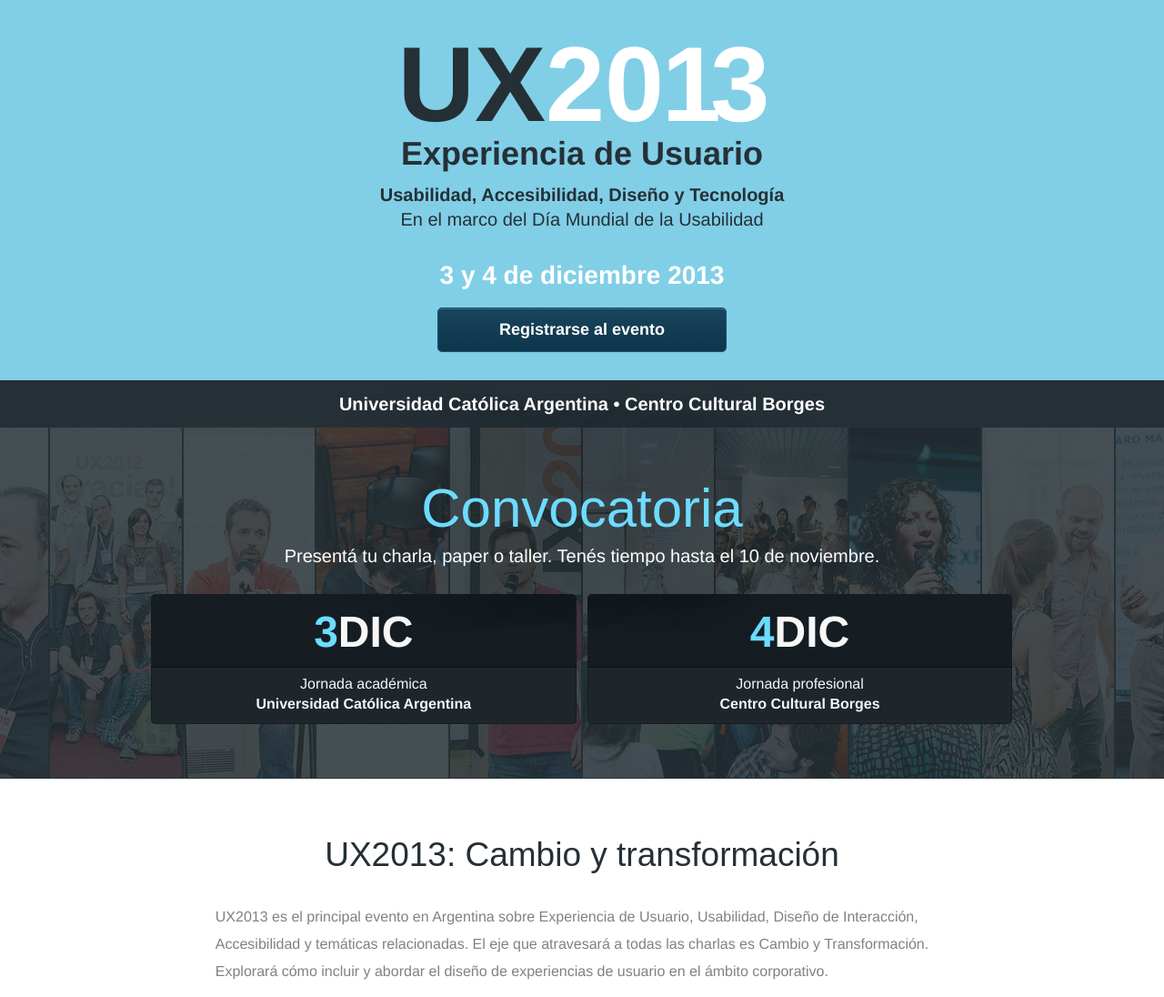
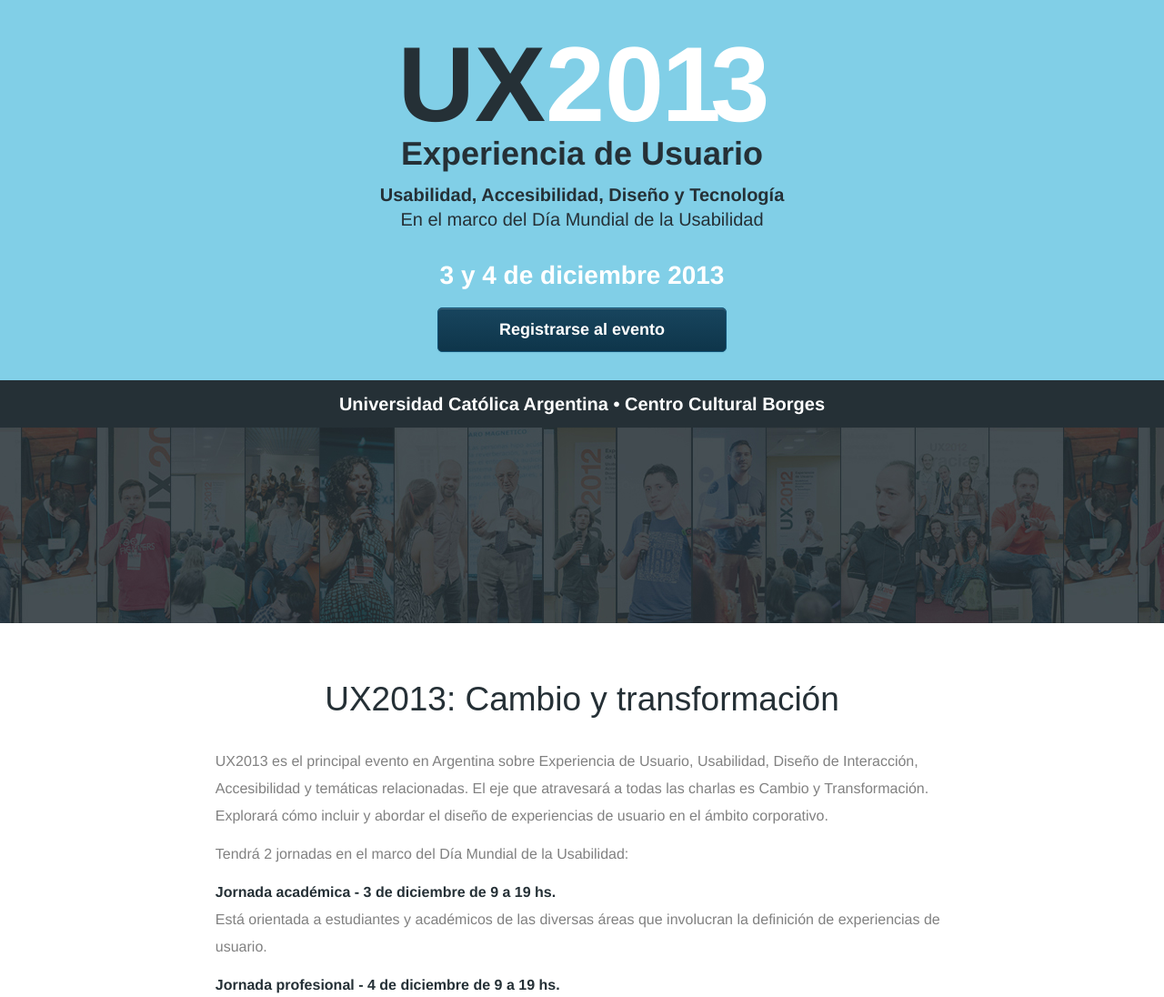
Before and after one commit to mrazzari/ux2012, a PHP site: page / in a window 1280 px wide. Shown: the part 61-1157 px from the top of the page at 91% size. Run offline with PHP 8.4, Linux system fonts and the light colour scheme.

Commit message:
saco convocatoria

```diff
--- a/assets/css/styles.css
+++ b/assets/css/styles.css
@@ -211,6 +211,8 @@ h3{
 /*EVENT-PLACE*/
 .event-place{
 	background-color: #253036;
+	background: url(../../img/bg-hdr.jpg) no-repeat center 52px #253036;
+	height: 267px;
 }
 .event-place p{
 	color: #fff;
@@ -1231,6 +1233,10 @@ float: none;
 		padding-top: 38px;
 		margin-bottom: 20px;
 	}
+	.event-place{
+		background-image: none;
+		height: auto;
+	}
 	.event-place p {
 		font-size: 16px;
 	}
--- a/index.html
+++ b/index.html
@@ -69,7 +69,7 @@
         <p>Universidad Católica Argentina  •  Centro Cultural Borges</p>
       </div>
     </section>
-    <section id="convocatoria" class="call">
+<!--     <section id="convocatoria" class="call">
       <h3>Convocatoria</h3>
       <p>Presentá tu charla, paper o taller. Tenés tiempo hasta el 10 de noviembre.</p>
       <div class="container">
@@ -98,7 +98,7 @@
           </a>
         </div>
       </div>
-    </section>
+    </section> -->
     <section class="intro">
       <h3>UX2013: Cambio y transformación</h3>
       <div class="container">
```
Also changed, not shown: img/bg-hdr.jpg (added).
